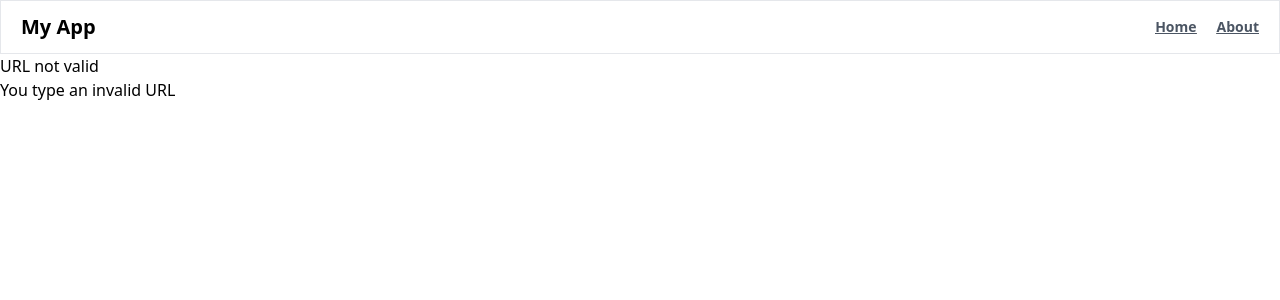
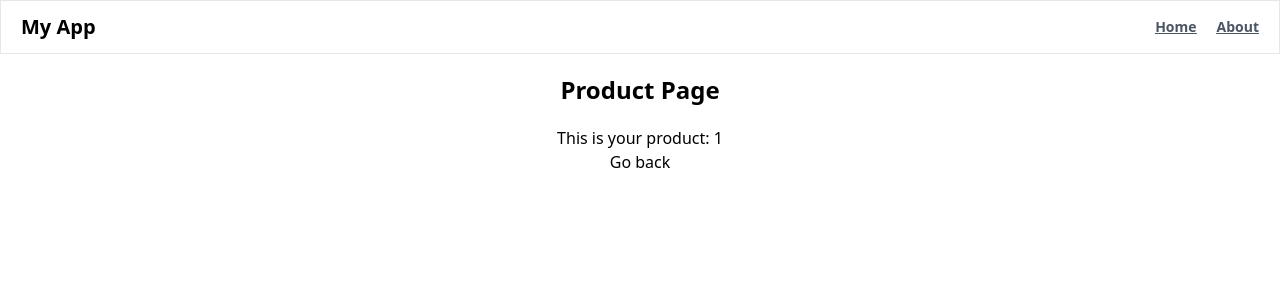
Before and after one commit to Jorge-Ortiz-Mata/React-Router, a React (Create React App) app: page /root/products/1 in a window 1280 px wide. Shown: the top 300 px of the page. Built offline with nearby package versions, Linux system fonts and the light colour scheme.

Commit message:
Relative and Absolute paths.

```diff
--- a/src/pages/Product.jsx
+++ b/src/pages/Product.jsx
@@ -1,4 +1,4 @@
-import { useParams } from 'react-router-dom';
+import { useParams, Link } from 'react-router-dom';
 
 const ProductPage = () => {
   const params = useParams();
@@ -7,6 +7,7 @@ const ProductPage = () => {
     <div className="flex flex-col items-center justify-center">
       <h1 className="text-2xl font-bold text-center my-5">Product Page</h1>
       <p>This is your product: {params.id}</p>
+      <Link to=".." relative='path'>Go back</Link>
     </div>
   )
 }
```
Also changed, not shown: src/App.jsx (+4 -4 lines), 1 other file (tests, documents, lock files or other folders).
